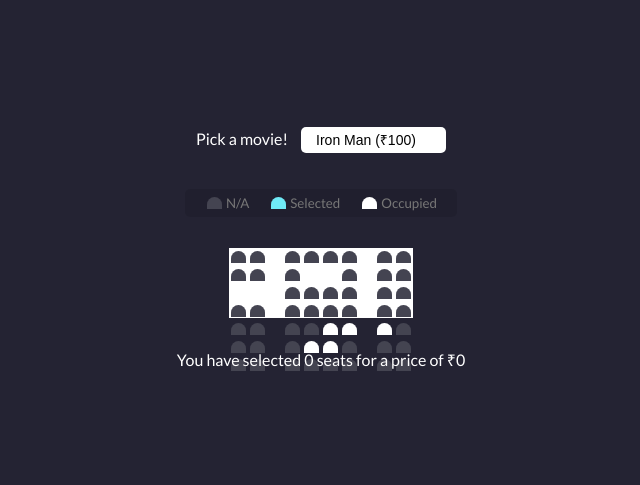
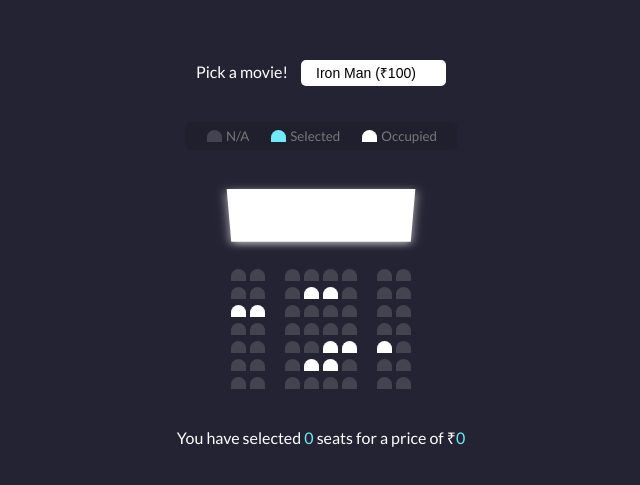
Before and after one commit to sarthakladhwe/Movie-Seat-Booking, a plain HTML site: page index.html in a window 1280 px wide. Shown: the part 153-638 px from the top of the page, without its empty margins (319-959 px from the left). Drawn offline with Linux system fonts and the light colour scheme.

Commit message:
Debugged and completed styling

```diff
--- a/index.html
+++ b/index.html
@@ -34,7 +34,7 @@
     </ul>
 
     <div class="container">
-        <div class="screen">
+        <div class="screen"></div>
             <div class="row">
                 <div class="seat"></div>
                 <div class="seat"></div>
@@ -105,7 +105,7 @@
                 <div class="seat"></div>
                 <div class="seat"></div>
             </div>
-        </div>
+
     </div>
 
     <p class="text">You have selected <span id="count">0</span> seats for a price of ₹<span id="total">0</span></p>
--- a/style.css
+++ b/style.css
@@ -30,6 +30,11 @@ body {
     -moz-appearance: none;
     -webkit-appearance: none;
     appearance: none;
+}
+
+.container {
+    perspective: 1000px;
+    margin-bottom: 30px;
 }
 
 .seat {
@@ -96,4 +101,14 @@ body {
     height: 70px;
     width: 100%;
     margin: 15px 0;
+    transform: rotateX(-45deg);
+    box-shadow: 0 3px 10px rgba(255, 255, 255, 0.7);
 }
+
+p.text {
+    margin: 5px 0;
+}
+
+p.text span {
+    color: #6feaf6;
+}
```
